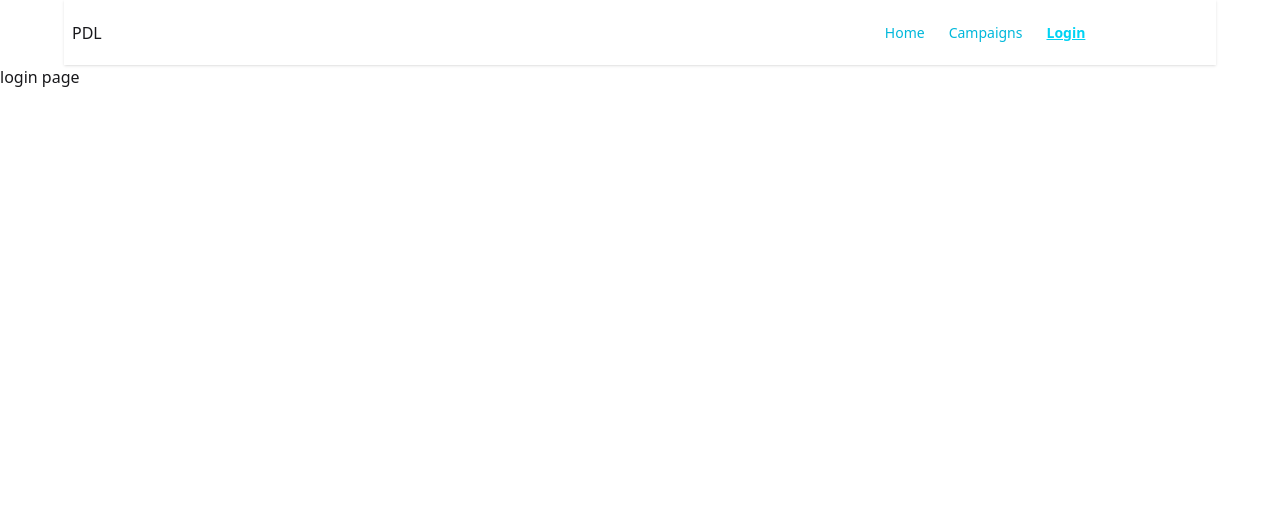
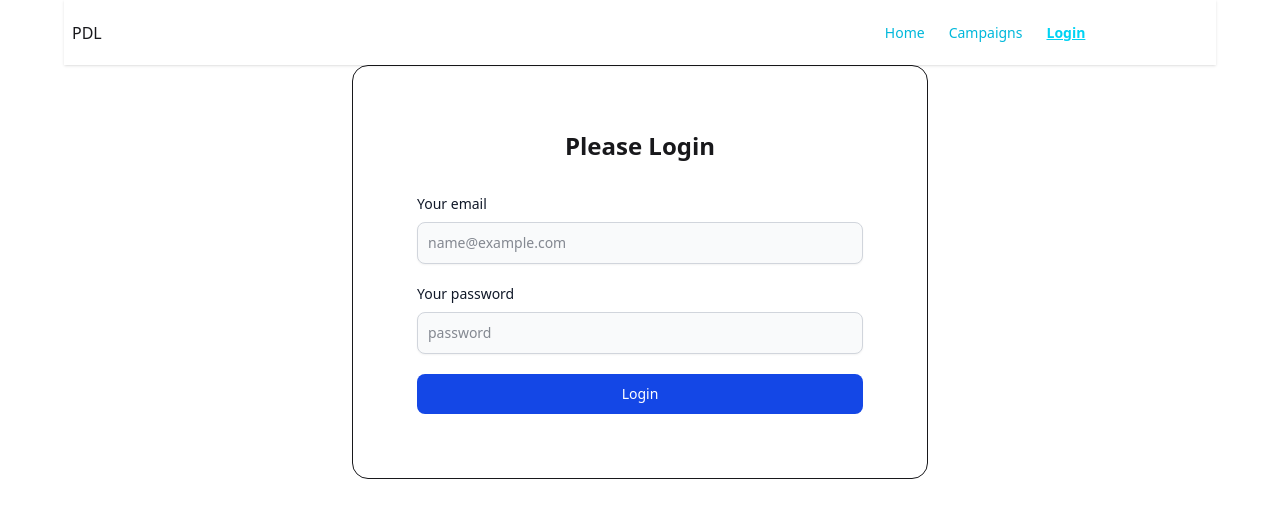
Before and after one commit to Rakibul-Hasan270/FundFlow_PDL_client, a React (Vite) app: page /login in a window 1280 px wide. Shown: the top 518 px of the page. Built offline with nearby package versions, Linux system fonts and the light colour scheme; no server answers.

Commit message:
added login, register and privateRoutes with replece navigate

```diff
--- a/package.json
+++ b/package.json
@@ -16,6 +16,7 @@
     "match-sorter": "^8.1.0",
     "react": "^19.1.1",
     "react-dom": "^19.1.1",
+    "react-hook-form": "^7.64.0",
     "react-router-dom": "^7.9.3",
     "sort-by": "^1.2.0",
     "tailwindcss": "^4.1.14"
--- a/src/main.jsx
+++ b/src/main.jsx
@@ -3,9 +3,12 @@ import { createRoot } from 'react-dom/client'
 import './index.css'
 import { RouterProvider } from 'react-router-dom'
 import router from './routes/Routes/Routes.jsx'
+import AuthProvider from './provider/AuthProvider.jsx'
 
 createRoot(document.getElementById('root')).render(
   <StrictMode>
-    <RouterProvider router={router}></RouterProvider>
+    <AuthProvider>
+      <RouterProvider router={router}></RouterProvider>
+    </AuthProvider>
   </StrictMode>,
 )
--- a/src/pages/Login/Login.jsx
+++ b/src/pages/Login/Login.jsx
@@ -1,8 +1,65 @@
+import { useForm } from "react-hook-form";
+import useAuth from "../../hook/useAuth";
 
 const Login = () => {
+    const { register, formState: { errors }, handleSubmit } = useForm();
+    const { createUser } = useAuth();
+
+    const onSubmit = async (data) => {
+        const email = data.email;
+        const password = data.password;
+        try {
+            createUser(email, password);
+
+        } catch (err) {
+            console.log(err.mesage);
+        }
+    }
+
     return (
-        <div>
-    login page
+        <div className="max-w-xl p-16 border mx-auto rounded-2xl">
+            <p className="text-2xl text-center font-bold mb-8">Please Login</p>
+            <form onSubmit={handleSubmit(onSubmit)}>
+                <div className="mb-5">
+                    <label
+                        htmlFor="email"
+                        className="block mb-2 text-sm font-medium text-gray-900 dark:text-white"
+                    >
+                        Your email
+                    </label>
+                    <input
+                        {...register('email', { required: true })}
+                        type="email"
+                        id="email"
+                        className="shadow-xs bg-gray-50 border border-gray-300 text-gray-900 text-sm rounded-lg focus:ring-blue-500 focus:border-blue-500 block w-full p-2.5 dark:bg-gray-700 dark:border-gray-600 dark:placeholder-gray-400 dark:text-white dark:focus:ring-blue-500 dark:focus:border-blue-500 dark:shadow-xs-light"
+                        placeholder="name@example.com"
+                    />
+                    {errors.email && <span className="text-red-500">Email is required</span>}
+                </div>
+
+                <div className="mb-5">
+                    <label
+                        htmlFor="password"
+                        className="block mb-2 text-sm font-medium text-gray-900 dark:text-white"
+                    >
+                        Your password
+                    </label>
+                    <input
+                        {...register('password', { required: true })}
+                        type="password"
+                        id="password"
+                        className="shadow-xs bg-gray-50 border border-gray-300 text-gray-900 text-sm rounded-lg focus:ring-blue-500 focus:border-blue-500 block w-full p-2.5 dark:bg-gray-700 dark:border-gray-600 dark:placeholder-gray-400 dark:text-white dark:focus:ring-blue-500 dark:focus:border-blue-500 dark:shadow-xs-light" placeholder="password"
+                    />
+                    {errors.password && <span className="text-red-500">Password is required</span>}
+                </div>
+
+                <button
+                    type="submit"
+                    className="w-full text-white bg-blue-700 hover:bg-blue-800 focus:ring-4 focus:outline-none focus:ring-blue-300 font-medium rounded-lg text-sm px-5 py-2.5 text-center dark:bg-blue-600 dark:hover:bg-blue-700 dark:focus:ring-blue-800"
+                >
+                    Login
+                </button>
+            </form>
         </div>
     );
 };
--- a/src/provider/AuthProvider.jsx
+++ b/src/provider/AuthProvider.jsx
@@ -28,6 +28,7 @@ const AuthProvider = ({ children }) => {
     useEffect(() => {
         const unSubscribe = onAuthStateChanged(auth, currentUser => {
             setuser(currentUser);
+            console.log(currentUser);
             setLoading(false);
         })
         return () => { unSubscribe() }
```
Also changed, not shown: 1 other file (tests, documents, lock files or other folders).
